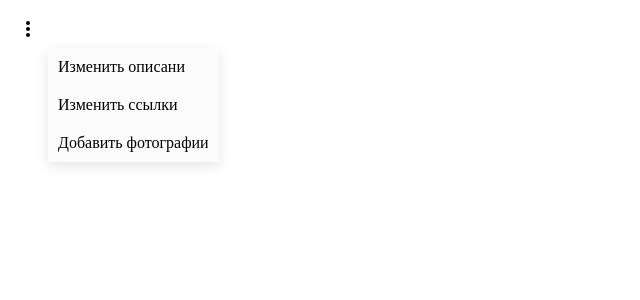
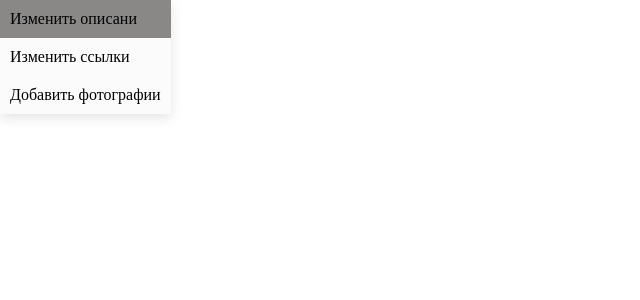
Before and after one commit to YatmanovEE/ERP-TS, a React (Create React App) app in the folder client/: page / in a window 1280 px wide. Both pictures are taken after a click on the button 28 px from the left and 28 px from the top of the page. Shown: the top 300 px of the page, without its empty margins (0-640 px from the left). Built offline with nearby package versions, Linux system fonts and the light colour scheme.

Commit message:
Create animatedPortal branch

```diff
--- /dev/null
+++ b/client/src/componentns/AnimatedPortal.tsx
@@ -0,0 +1,62 @@
+import { ReactChild, FC, useState, useEffect } from 'react';
+import ReactDOM from 'react-dom';
+import { CSSTransition } from 'react-transition-group';
+
+namespace IAnimatedPortal {
+	export interface Props {
+		children?: ReactChild;
+		whereElem: Element;
+		duration: number;
+		//TODO Найти какой тип для truthy and falsy значений
+		activeState: any;
+		nodeRef: React.MutableRefObject<null>;
+		className: string;
+	}
+}
+/**
+ * @param whereElem element, where Portal is created
+ * @param duration animation-duration
+ * @param activeState truthy or falsy variable, when component will be returned portal or returned null
+ * @param nodeRef ref wrapper that will be animated
+ * @param wrapper class name that will be animated
+ * @returns Portal or Null
+ */
+export const AnimatedPortal: FC<IAnimatedPortal.Props> = ({
+	whereElem,
+	duration,
+	activeState,
+	nodeRef,
+	children,
+	className,
+}) => {
+	const [active, setActive] = useState(false);
+	const [render, setRender] = useState(false);
+	useEffect(() => {
+		if (activeState) {
+			setRender(activeState);
+			setTimeout(() => {
+				setActive(true);
+			}, 0);
+		} else {
+			setActive(false);
+			setTimeout(() => {
+				setRender(activeState);
+			}, duration);
+		}
+	}, [duration, activeState]);
+	if (render) {
+		return ReactDOM.createPortal(
+			<CSSTransition
+				in={active}
+				timeout={duration}
+				classNames={className}
+				nodeRef={nodeRef}
+				mountOnEnter
+			>
+				{children}
+			</CSSTransition>,
+			whereElem
+		);
+	}
+	return null;
+};
--- a/client/src/componentns/ToolTipWrapper.tsx
+++ b/client/src/componentns/ToolTipWrapper.tsx
@@ -1,6 +1,7 @@
-import { useEffect, useLayoutEffect, useState } from 'react';
+import { useEffect, useLayoutEffect, useRef, useState } from 'react';
 import ReactDOM from 'react-dom';
 import { createUseStyles } from 'react-jss';
+import { AnimatedPortal } from './AnimatedPortal';
 
 interface IToolTipWrapper__Props {
 	readonly refNode: React.RefObject<HTMLDivElement>;
@@ -26,8 +27,10 @@
 interface ITooltipWrapperStyle__props {
 	posChildren: IPosStyle;
 	posParent: IPosStyle;
+	duration: number;
 }
-const style = createUseStyles({
+const style = createUseStyles(
+	{
 		payloadContainer: ({ posChildren }: ITooltipWrapperStyle__props) => ({
 			position: 'absolute',
 			top: `${posChildren.y}px`,
@@ -38,15 +41,37 @@
 			top: `${posParent.y}px`,
 			left: `${posParent.x}px`,
 		}),
-	container: {
+		container: ({ duration }: ITooltipWrapperStyle__props) => ({
 			position: 'fixed',
 			top: '0px',
 			left: '0px',
 			width: '100%',
 			height: '100%',
 			backgroundColor: 'transparent',
+			opacity: 0,
+			'&-enter': {
+				opacity: 0,
 			},
-});
+			'&-enter-active': {
+				opacity: 1,
+				transition: `opacity ${duration}ms`,
+			},
+			'&-enter-done': {
+				opacity: 1,
+			},
+			'&-exit': {
+				opacity: 1,
+			},
+			'&-exit-active': {
+				opacity: 0,
+				transition: `opacity ${duration}ms`,
+			},
+		}),
+	},
+	{
+		name: 'ToolTipWrapper',
+	}
+);
 
 function yPos({ posParent, childrenHeight }: IPosY): number {
 	let ret = 0;
@@ -93,12 +118,14 @@
 		y: 0,
 		x: 0,
 	});
+
+	let nodeRef = useRef(null);
 	const [state, setState] = useState(0);
-
-	let className = style({ posChildren, posParent });
+	let duration = 200;
+	let className = style({ posChildren, posParent, duration });
 	useLayoutEffect(() => {
+		let elem = document.getElementsByClassName(className.payloadContainer)[0];
 		let rectParent = refNode?.current?.getBoundingClientRect();
-		let elem = document.getElementsByClassName(className.payloadContainer)[0];
 		let paramElem = elem?.getBoundingClientRect();
 		if (paramElem) {
 			let childrenHeight = paramElem.height;
@@ -128,17 +155,27 @@
 			window.removeEventListener('resize', resizeHandler);
 		};
 	}, [handler]);
-
-	if (refNode?.current) {
-		return ReactDOM.createPortal(
-			<div className={className.container} onClick={() => handler()}>
+	console.group('ToolTipWrapper');
+	console.log(posChildren);
+	console.log(posParent);
+	console.groupEnd();
+	return (
+		<AnimatedPortal
+			whereElem={document.body}
+			duration={duration}
+			activeState={refNode?.current}
+			className={className.container}
+			nodeRef={nodeRef}
+		>
+			<div
+				className={className.container}
+				onClick={() => handler()}
+				ref={nodeRef}
+			>
 				<div className={className.wrapper}>
 					<div className={className.payloadContainer}>{children}</div>
 				</div>
-			</div>,
-			document.body
+			</div>
+		</AnimatedPortal>
 	);
-	} else {
-		return null;
-	}
 };
```
Lines whose indentation alone changed are shown as unchanged.
